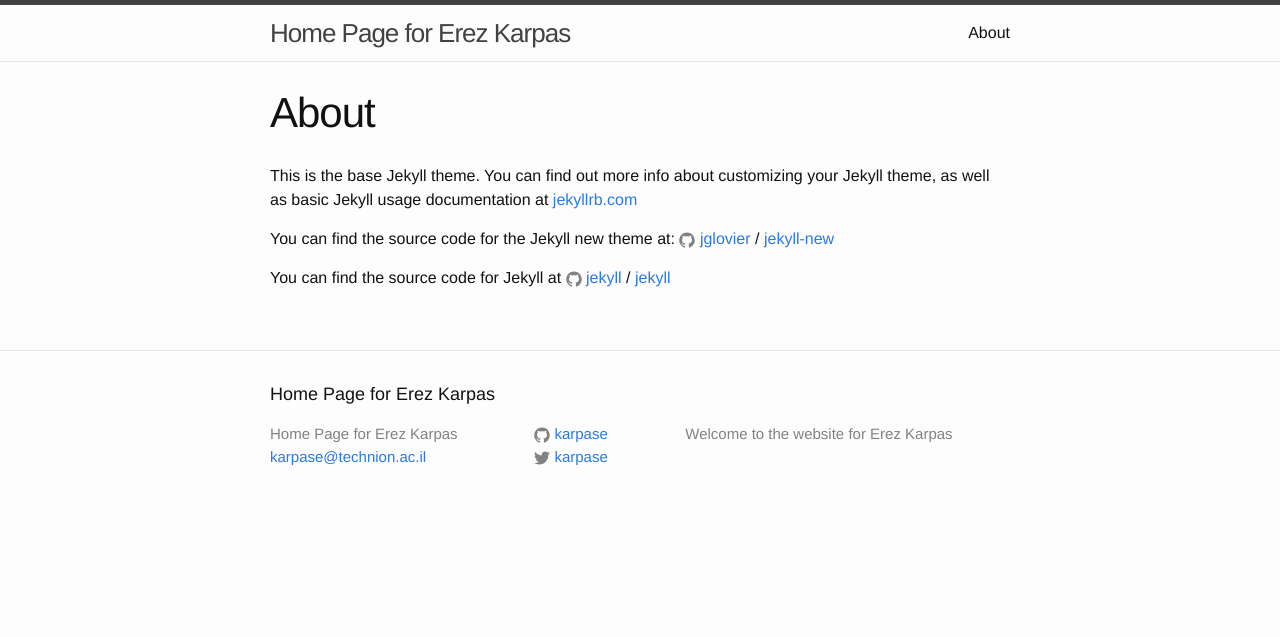
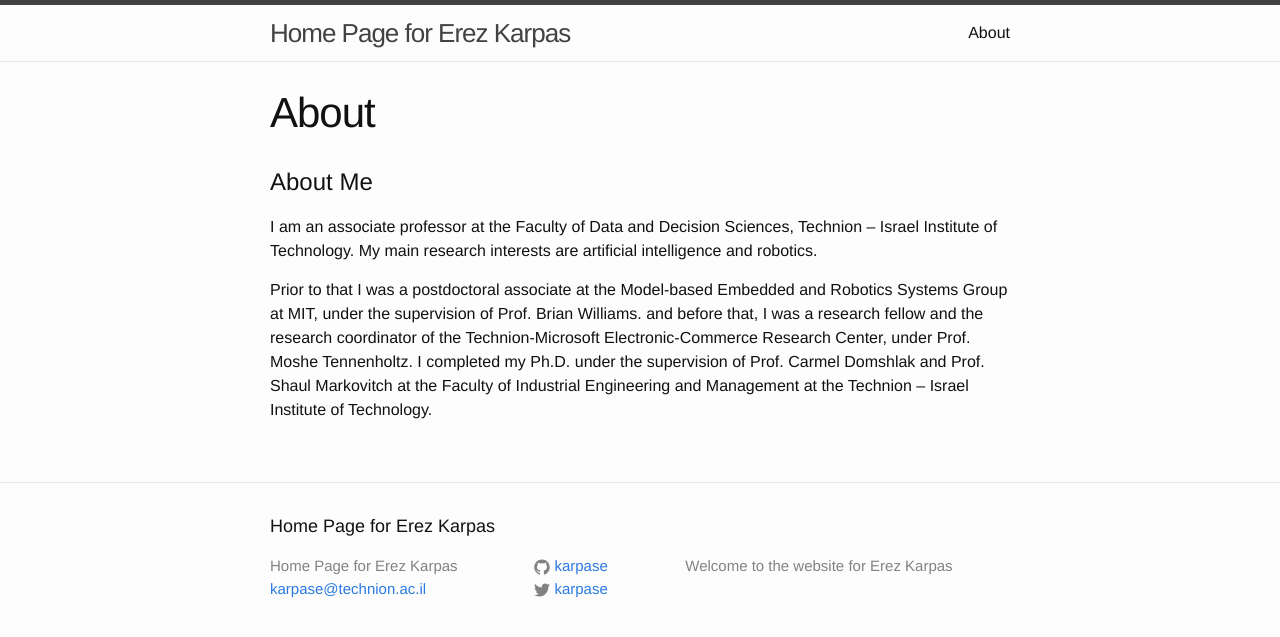
Before and after one commit to karpase/karpase.github.io, a Jekyll site: the page built from about.md, in a window 1280 px wide. Shown: the top 637 px of the page. Built offline with Jekyll 4.4.1, drawn with Linux system fonts in a browser that asks for light colours.

Commit message:
Update about.md

```diff
--- a/about.md
+++ b/about.md
@@ -4,12 +4,9 @@ title: About
 permalink: /about/
 ---
 
-This is the base Jekyll theme. You can find out more info about customizing your Jekyll theme, as well as basic Jekyll usage documentation at [jekyllrb.com](http://jekyllrb.com/)
+# About Me
 
-You can find the source code for the Jekyll new theme at:
-{% include icon-github.html username="jglovier" %} /
-[jekyll-new](https://github.com/jglovier/jekyll-new)
+I am an associate professor at the Faculty of Data and Decision Sciences, Technion – Israel Institute of Technology.
+My main research interests are artificial intelligence and robotics.
 
-You can find the source code for Jekyll at
-{% include icon-github.html username="jekyll" %} /
-[jekyll](https://github.com/jekyll/jekyll)
+Prior to that I was a postdoctoral associate at the Model-based Embedded and Robotics Systems Group at MIT, under the supervision of Prof. Brian Williams. and before that, I was a research fellow and the research coordinator of the Technion-Microsoft Electronic-Commerce Research Center, under Prof. Moshe Tennenholtz. I completed my Ph.D. under the supervision of Prof. Carmel Domshlak and Prof. Shaul Markovitch at the Faculty of Industrial Engineering and Management at the Technion – Israel Institute of Technology.
```
